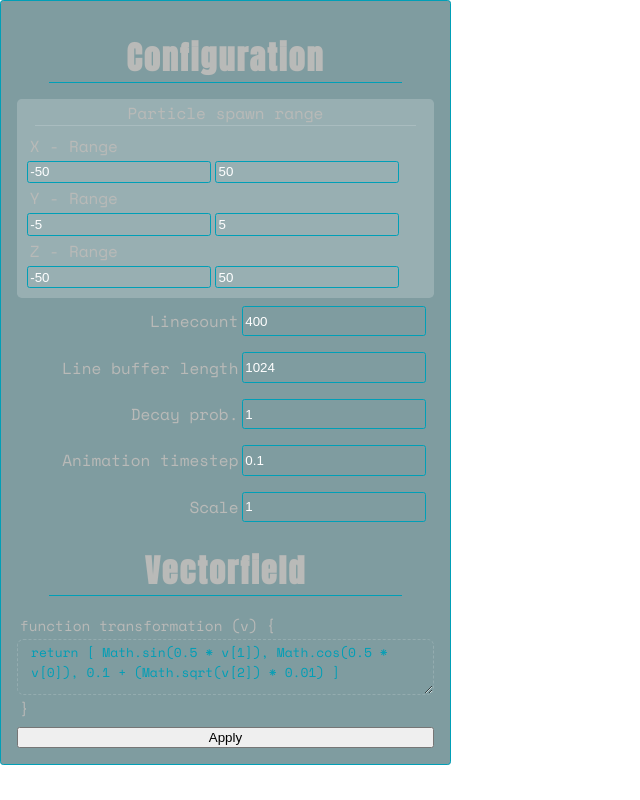
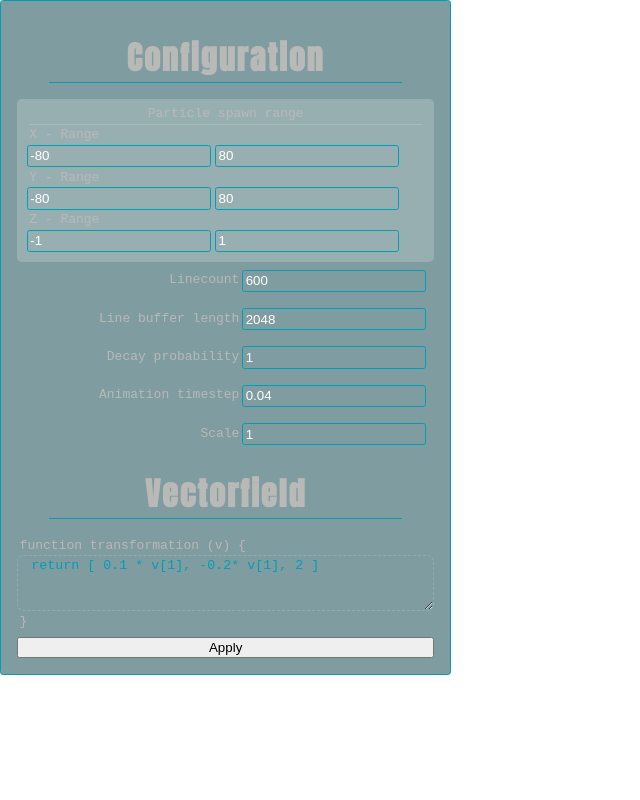
Before and after one commit to Ge-lx/v3d, a plain HTML site: page index.html in a window 1280 px wide. Shown: the whole page, without its empty margins (0-640 px from the left). Drawn offline with nearby package versions, Linux system fonts and the light colour scheme.

Commit message:
Design / Start params

```diff
--- a/index.html
+++ b/index.html
@@ -3,7 +3,7 @@
   <head>
     <meta charset=utf-8>
     <title>3D Vectorfields</title>
-    <link href="https://fonts.googleapis.com/css?family=Anton|Space+Mono" rel="stylesheet">
+    <link href="https://fonts.googleapis.com/css?family=Anton" rel="stylesheet">
     <style>
       body {
         margin: 0;
@@ -48,15 +48,15 @@
       }
 
       p {
-        font-family: "Space Mono", monospace;
+        font-family: monospace;
         margin: 0.2em;
       }
 
       .fw {
         width: auto;
         border-bottom: 1px solid rgba(255, 255, 255, 0.16);
-        margin: 0.5em;
-        margin-top: -0.5em;
+        padding: 0.2em;
+        margin-top: -0.4em;
         text-align: center;
       }
 
@@ -82,7 +82,6 @@
       #code_holder {
         display: flex;
         flex-flow: column wrap;
-        font-size: 0.9em;
       }
 
       #userjs {
@@ -90,8 +89,7 @@
         border: 1px dashed rgba(255, 255, 255, 0.16);
         border-radius: 0.5em;
         width: auto;
-        font-family: "Space Mono", monospace;
-        font-size: 0.9em;
+        font-family: monospace;
         min-width: 400px;
         min-height: 50px;
         padding-left: 1em;
@@ -111,35 +109,35 @@
         <p class="fw">Particle spawn range</p>
         <div>
           <p>X - Range</p>
-          <input type='number' id="rangex1" value="-50">
-          <input type='number' id="rangex2" value="50">
+          <input type='number' id="rangex1" value="-80">
+          <input type='number' id="rangex2" value="80">
         </div>
         <div>
           <p>Y - Range</p>
-          <input type='number' id="rangey1" value="-5">
-          <input type='number' id="rangey2" value="5">
+          <input type='number' id="rangey1" value="-80">
+          <input type='number' id="rangey2" value="80">
         </div>
         <div>
             <p>Z - Range</p>
-            <input type='number' id="rangez1" value="-50">
-            <input type='number' id="rangez2" value="50">
+            <input type='number' id="rangez1" value="-1">
+            <input type='number' id="rangez2" value="1">
         </div>
       </div>
       <div class="option">
         <p>Linecount</p>
-        <input id="linecount" type="number" value="400">
+        <input id="linecount" type="number" value="600">
       </div>
       <div class="option">
         <p>Line buffer length</p>
-        <input id="linebuffer" type="number" value="1024">
+        <input id="linebuffer" type="number" value="2048">
       </div>
       <div class="option">
-        <p>Decay prob.</p>
+        <p>Decay probability</p>
         <input id="decay" type="number" value="1">
       </div>
       <div class="option">
         <p>Animation timestep</p>
-        <input id="timestep" type="number" value="0.1">
+        <input id="timestep" type="number" value="0.04">
       </div>
       <div class="option">
         <p>Scale</p>
@@ -148,7 +146,7 @@
       <h2 class="header">Vectorfield</h2>
       <div id="code_holder">
         <p>function transformation (v) {</p>
-        <textarea id="userjs">return [ Math.sin(0.5 * v[1]), Math.cos(0.5 * v[0]), 0.1 + (Math.sqrt(v[2]) * 0.01) ]</textarea>
+        <textarea id="userjs">return [ 0.1 * v[1], -0.2* v[1], 2 ]</textarea>
         <p>}</p>
         <p id='evalerror'></p>
         <button onclick="applyUserChanges()">Apply</button>
```
